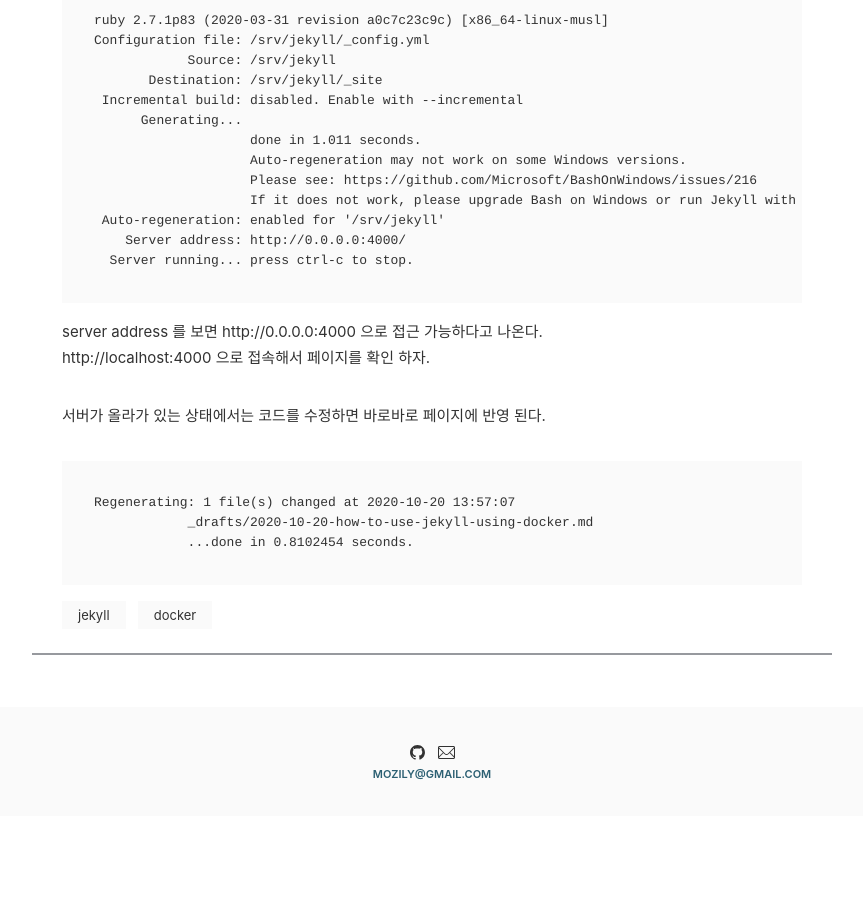
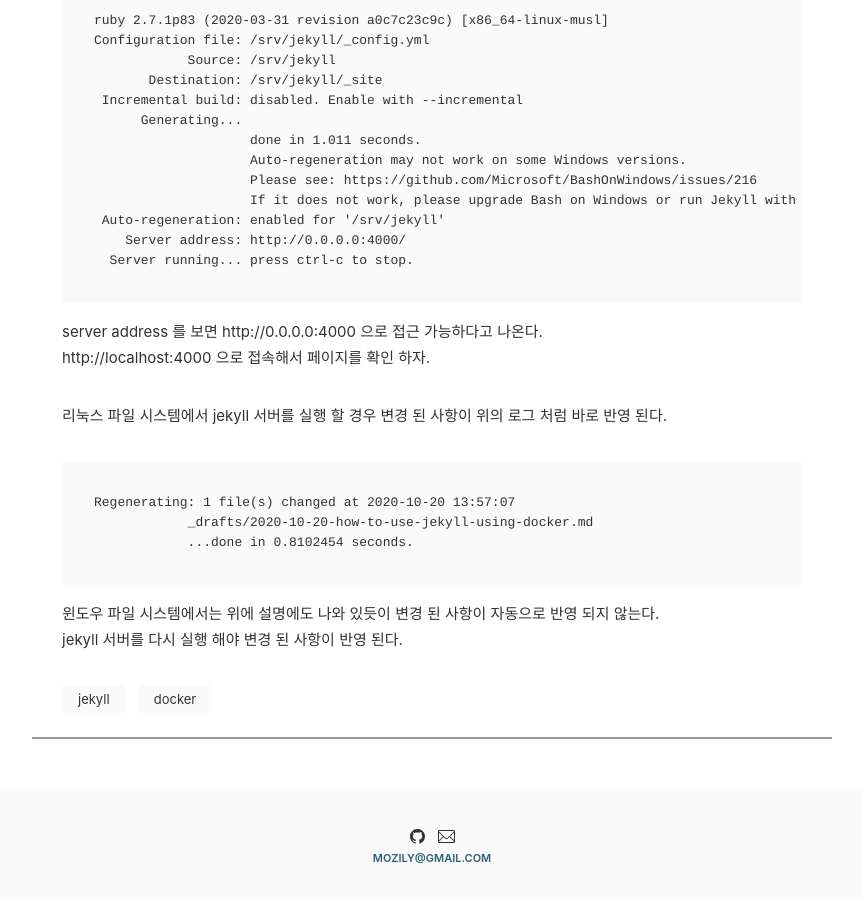
Before and after one commit to mozily/mozily.github.io, a Jekyll site: the page built from _posts/2020-10-20-how-to-use-jekyll-using-docker.md, in a window 1280 px wide and 900 px high, scrolled down 1664 px. Shown: the whole window, without its empty margins (208-1071 px from the left). Built offline with Jekyll 4.4.1, drawn with Linux system fonts in a browser that asks for light colours; comment, search, counter and statistics services are not loaded; before the commit the page ends 2480 px from its top, so only the background shows below that.

Commit message:
- "Docker 를 이용해서 Jekyll 를 사용하는 방법" 수정

````diff
--- a/_posts/2020-10-20-how-to-use-jekyll-using-docker.md
+++ b/_posts/2020-10-20-how-to-use-jekyll-using-docker.md
@@ -70,10 +70,12 @@
 server address 를 보면 http://0.0.0.0:4000 으로 접근 가능하다고 나온다.
 http://localhost:4000 으로 접속해서 페이지를 확인 하자.
 
-서버가 올라가 있는 상태에서는 코드를 수정하면 바로바로 페이지에 반영 된다.
-
+리눅스 파일 시스템에서 jekyll 서버를 실행 할 경우 변경 된 사항이 위의 로그 처럼 바로 반영 된다.
 ```text
 Regenerating: 1 file(s) changed at 2020-10-20 13:57:07
             _drafts/2020-10-20-how-to-use-jekyll-using-docker.md
             ...done in 0.8102454 seconds.
 ```
+
+윈도우 파일 시스템에서는 위에 설명에도 나와 있듯이 변경 된 사항이 자동으로 반영 되지 않는다.
+jekyll 서버를 다시 실행 해야 변경 된 사항이 반영 된다.
````
